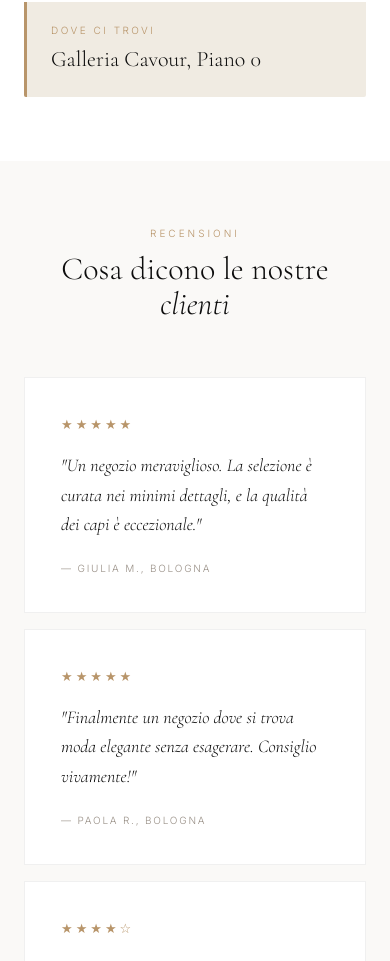
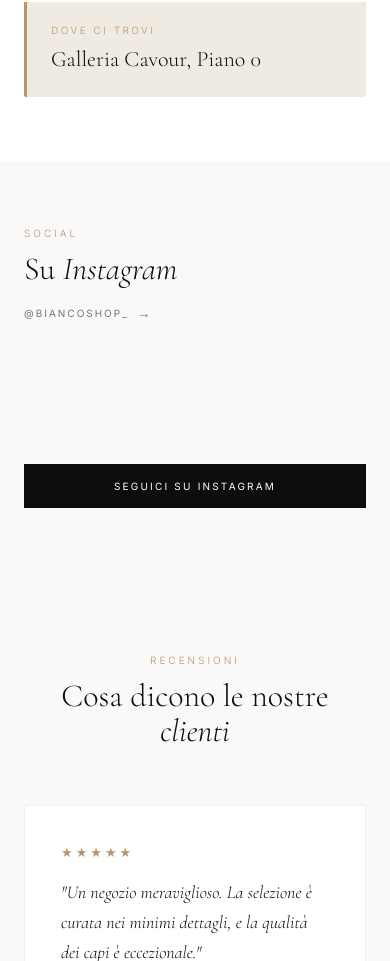
Before and after one commit to testo-gif/bianco-bologna, a plain HTML site: page index.html in a window 390 px wide. Shown: the part 7441-8402 px from the top of the page. Drawn offline with nearby package versions, Linux system fonts and the light colour scheme; a script that the page names is missing.

Commit message:
Add Instagram embed section

```diff
--- a/index.html
+++ b/index.html
@@ -323,6 +323,22 @@
   .footer-social { display: flex; gap: 20px; }
   .footer-social a { font-size: 10px; letter-spacing: .2em; text-transform: uppercase; color: rgba(255,255,255,.35); text-decoration: none; transition: color .2s; }
   .footer-social a:hover { color: var(--gold); }
+
+  /* ── INSTAGRAM GRID ── */
+  .insta-grid {
+    display: grid;
+    grid-template-columns: repeat(4, 1fr);
+    gap: 16px;
+    align-items: start;
+  }
+  .insta-grid .instagram-media { min-width: 0 !important; width: 100% !important; }
+
+  @media (max-width: 900px) {
+    .insta-grid { grid-template-columns: repeat(2, 1fr); }
+  }
+  @media (max-width: 480px) {
+    .insta-grid { grid-template-columns: 1fr; }
+  }
 
   /* ── HAMBURGER + MOBILE MENU ── */
   .hamburger {
@@ -653,6 +669,26 @@
   </div>
 </section>
 
+<!-- INSTAGRAM -->
+<section class="section instagram-section" style="background:var(--offwhite);padding-bottom:80px;">
+  <div class="section-header">
+    <div>
+      <p class="section-tag">Social</p>
+      <h2 class="section-title">Su <em>Instagram</em></h2>
+    </div>
+    <a href="https://www.instagram.com/biancoshop_/" target="_blank" rel="noopener" class="btn-ghost">@biancoshop_</a>
+  </div>
+  <div class="insta-grid">
+    <blockquote class="instagram-media" data-instgrm-permalink="https://www.instagram.com/p/DYe-07LDZfX/" data-instgrm-version="14" style="background:#fff;border:0;border-radius:3px;box-shadow:0 0 1px 0 rgba(0,0,0,.5),0 1px 10px 0 rgba(0,0,0,.15);margin:0;max-width:100%;min-width:0;padding:0;width:100%;"></blockquote>
+    <blockquote class="instagram-media" data-instgrm-permalink="https://www.instagram.com/p/DYeowxYM1OM/" data-instgrm-version="14" style="background:#fff;border:0;border-radius:3px;box-shadow:0 0 1px 0 rgba(0,0,0,.5),0 1px 10px 0 rgba(0,0,0,.15);margin:0;max-width:100%;min-width:0;padding:0;width:100%;"></blockquote>
+    <blockquote class="instagram-media" data-instgrm-permalink="https://www.instagram.com/p/DXeCQivDOML/" data-instgrm-version="14" style="background:#fff;border:0;border-radius:3px;box-shadow:0 0 1px 0 rgba(0,0,0,.5),0 1px 10px 0 rgba(0,0,0,.15);margin:0;max-width:100%;min-width:0;padding:0;width:100%;"></blockquote>
+    <blockquote class="instagram-media" data-instgrm-permalink="https://www.instagram.com/p/DW_HNBujBYh/" data-instgrm-version="14" style="background:#fff;border:0;border-radius:3px;box-shadow:0 0 1px 0 rgba(0,0,0,.5),0 1px 10px 0 rgba(0,0,0,.15);margin:0;max-width:100%;min-width:0;padding:0;width:100%;"></blockquote>
+  </div>
+  <div style="text-align:center;margin-top:40px;">
+    <a href="https://www.instagram.com/biancoshop_/" target="_blank" rel="noopener" class="btn-primary">Seguici su Instagram</a>
+  </div>
+</section>
+
 <!-- RECENSIONI -->
 <section class="testimonials">
   <p class="section-tag">Recensioni</p>
@@ -726,6 +762,7 @@
   </div>
 </footer>
 
+<script async src="//www.instagram.com/embed.js"></script>
 <script>
   const btn  = document.getElementById('hamburger');
   const menu = document.getElementById('mobileMenu');
```
